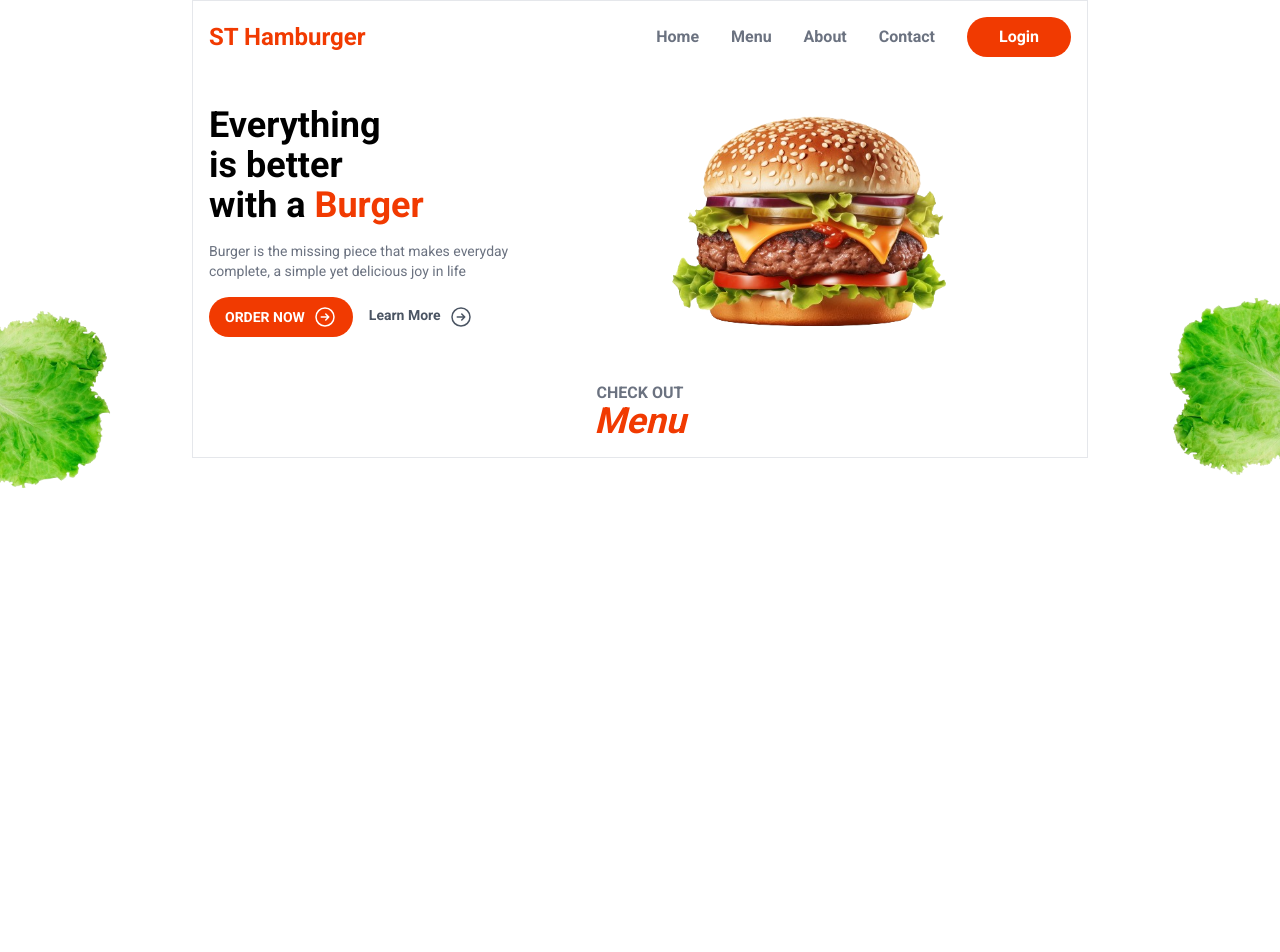
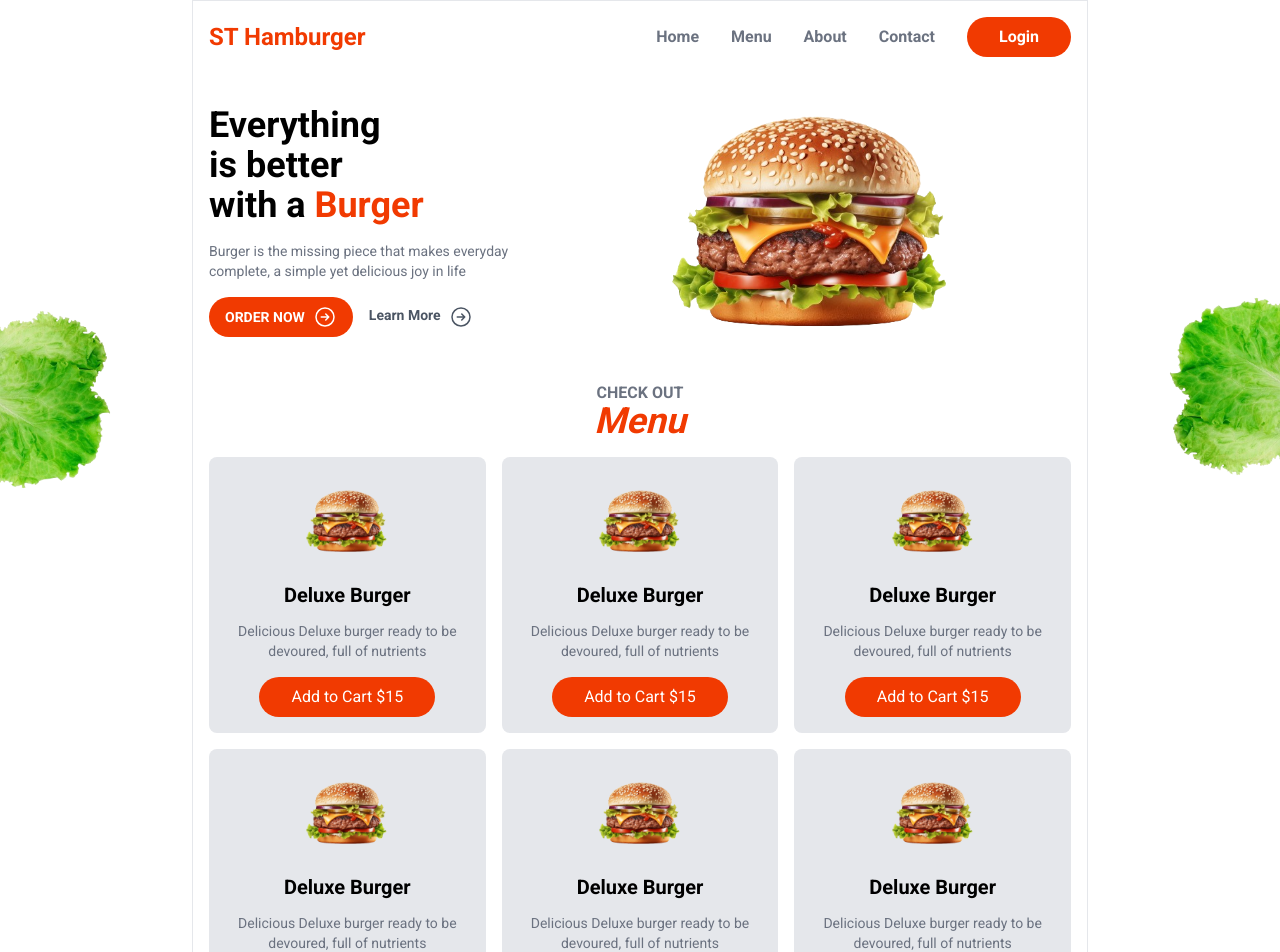
Before and after one commit to spikey2023/food-ordering-app, a Next.js app: page / in a window 1280 px wide. Shown: the top 952 px of the page. Before the commit the page ends 800 px from the top, so only its background shows below. Built offline with nearby package versions, Linux system fonts and the light colour scheme.

Commit message:
Added MenuItemssection

```diff
--- a/src/app/components/layout/HomeMenu.js
+++ b/src/app/components/layout/HomeMenu.js
@@ -1,10 +1,11 @@
 import Image from "next/image"
+import MenuItem from "../menu/MenuItem"
 
 
 export default function HomeMenu() {
  return (
     <section className="">
-      <div className="absolute h-64 left-0 right-0 w-full
+      <div className="absolute left-0 right-0 w-full
       justify-start">
         <div className="h-48 w-48 absolute -left-20 -top-20 -z-10">
             <Image src={'/salad1.png'} layout={'fill'}
@@ -15,7 +16,7 @@
             objectFit={'contain'} alt={'salad'} />
             </div>
         </div>
-        <div className="text-center">
+        <div className="text-center mb-4">
             <h3 className="uppercase text-gray-500 font-semibold
             leading-4">
                 Check out
@@ -24,6 +25,16 @@
                 Menu
             </h2>
         </div>
+        <div>
+            <div className="grid grid-cols-3 gap-4">
+                <MenuItem />
+                <MenuItem />
+                <MenuItem />
+                <MenuItem />
+                <MenuItem />
+                <MenuItem />
+            </div>
+        </div>
     </section>
  )
 }
--- /dev/null
+++ b/src/app/components/menu/MenuItem.js
@@ -0,0 +1,25 @@
+import Image from "next/image"
+
+export default function MenuItem() {
+    return(
+        <div className="bg-gray-200 p-4
+        rounded-lg text-center hover:bg-white hover:shadow-md
+        hover:shadow-black/25 transition-all">
+            <div className="text-center">
+                <img src="/burger.png" className="max-h-auto
+                max-h-24 block mx-auto " alt="burger"/>
+            </div>
+            <h4 className="font-semibold text-xl my-3">
+                Deluxe Burger
+            </h4>
+            <p className="text-gray-500 text-sm">
+                Delicious Deluxe burger ready to be devoured,
+                full of nutrients
+            </p>
+            <button className="mt-4 bg-primary
+             text-white rounded-full px-8 py-2">
+                Add to Cart $15
+            </button>
+        </div>
+    )
+}
```
